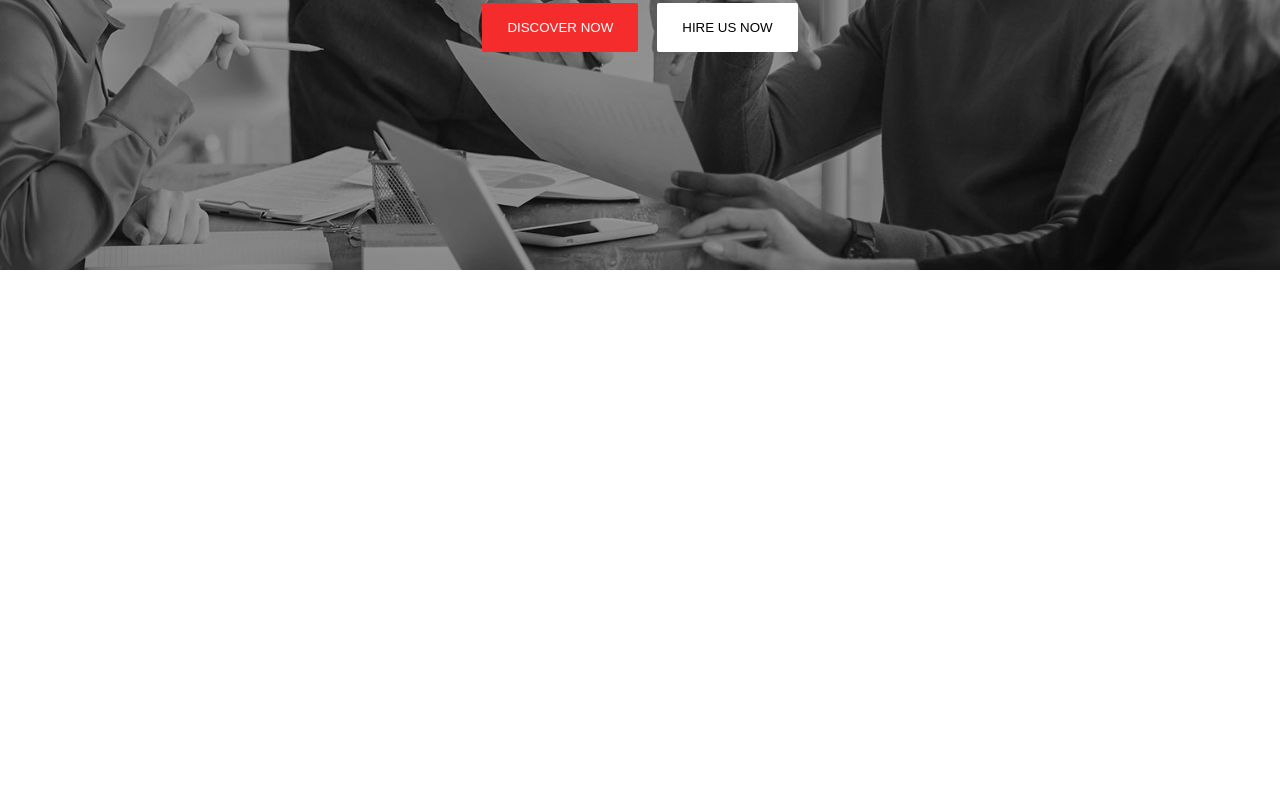
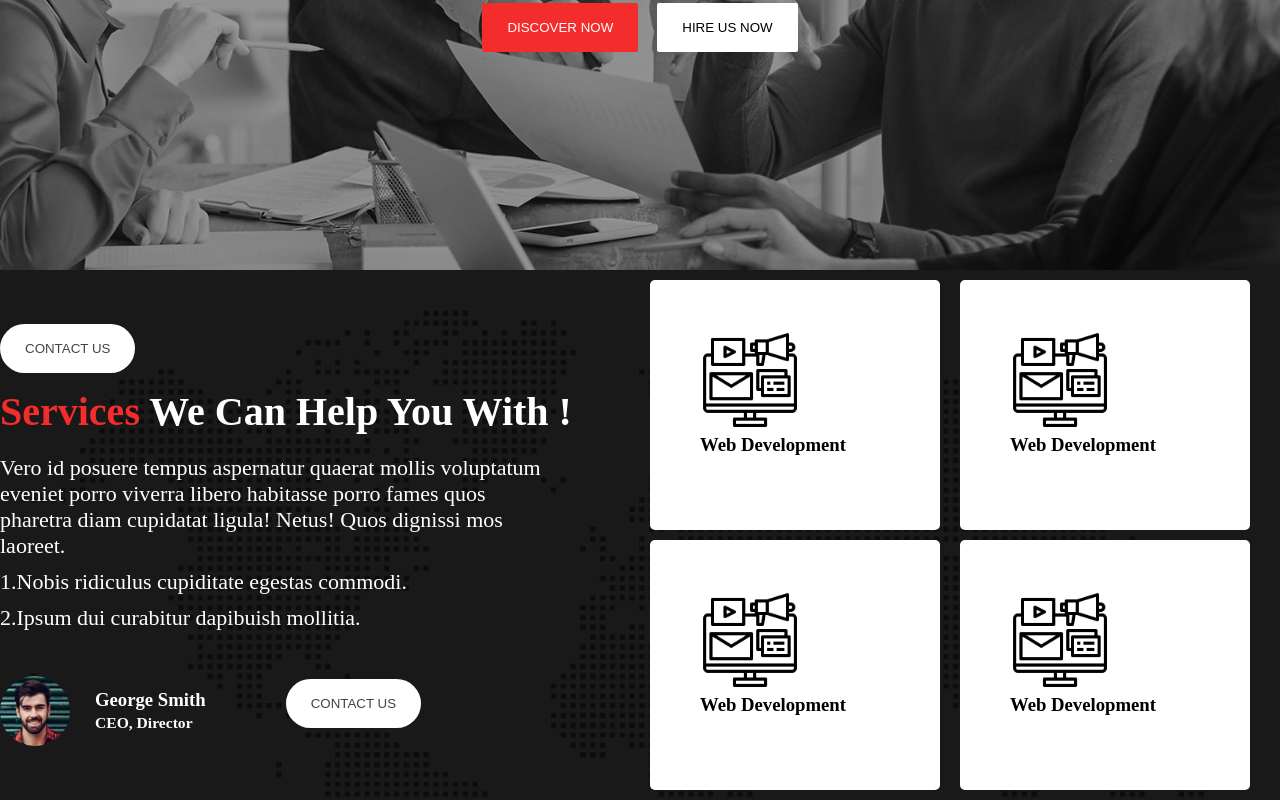
Before and after one commit to mdimranhossainwd/digital-agency, a plain HTML site: page index.html in a window 1280 px wide. Shown: the part 619-1419 px from the top of the page. Before the commit the page ends 889 px from the top, so only its background shows below. Drawn offline with Linux system fonts and the light colour scheme.

Commit message:
Service-area-completed

```diff
--- a/css/style.css
+++ b/css/style.css
@@ -4,6 +4,7 @@
 }
 
 /* COMMON CSS  */
+
 .btn {
   padding: 17px 25px;
   border-radius: 2px;
@@ -11,6 +12,13 @@
   color: #fff;
   text-transform: uppercase;
   border: none;
+}
+
+.btn-overlay {
+  color: #444;
+  background-color: #fff;
+  border-radius: 50px;
+  margin-bottom: 15px;
 }
 
 .btn-primary {
@@ -83,3 +91,62 @@
 .banner-content button {
   margin-top: 20px;
 }
+
+/* SECTION-CONTAINER  */
+
+.service-area {
+  display: flex;
+  background-image: url("../img/image/footer-bg.png"),
+    linear-gradient(rgba(0, 0, 0, 0.9), rgba(0, 0, 0, 0.9));
+  background-blend-mode: overlay;
+  background-size: cover;
+  align-items: center;
+}
+
+.service-box {
+  background-color: #fff;
+  padding: 50px;
+  border-radius: 5px;
+  width: 190px;
+  height: 150px;
+  margin: 10px;
+}
+
+.service-box img {
+  width: 100px;
+}
+
+.service-content {
+  color: #fff;
+  width: 50%;
+}
+
+.service-content h2 {
+  font-size: 40px;
+  margin-bottom: 20px;
+}
+
+.service-content span {
+  color: rgb(245, 44, 44);
+}
+
+.service-content p {
+  font-size: 22px;
+  margin-bottom: 10px;
+}
+
+.service-client-content {
+  display: flex;
+  align-items: center;
+  margin-top: 45px;
+}
+
+.service-client-content img {
+  width: 70px;
+  border-radius: 50px;
+  margin-right: 25px;
+}
+
+.service-client-content button {
+  margin-left: 80px;
+}
--- a/index.html
+++ b/index.html
@@ -46,6 +46,52 @@
         </div>
       </div>
       <!-- BANNER-AREA-END  -->
+
+      <!-- SECTION-AREA-START  -->
+      <div class="service-area">
+        <div class="service-content">
+          <button class="btn btn-overlay">Contact Us</button>
+          <h2><span>Services</span> We Can Help You With !</h2>
+          <p>
+            Vero id posuere tempus aspernatur quaerat mollis voluptatum <br />
+            eveniet porro viverra libero habitasse porro fames quos <br />
+            pharetra diam cupidatat ligula! Netus! Quos dignissi mos
+            <br />laoreet.
+          </p>
+          <p>1.Nobis ridiculus cupiditate egestas commodi.</p>
+          <p>2.Ipsum dui curabitur dapibuish mollitia.</p>
+
+          <div class="service-client-content">
+            <img src="img/image/author.jpg" alt="" />
+            <h3>
+              George Smith <br />
+              <small>CEO, Director</small>
+            </h3>
+            <button class="btn btn-overlay">Contact Us</button>
+          </div>
+        </div>
+        <div class="service-box-area">
+          <div class="service-box">
+            <img src="img/icons/digital-marketing.png" alt="" />
+            <h3>Web Development</h3>
+          </div>
+          <div class="service-box">
+            <img src="img/icons/digital-marketing.png" alt="" />
+            <h3>Web Development</h3>
+          </div>
+        </div>
+        <div class="service-box-area">
+          <div class="service-box">
+            <img src="img/icons/digital-marketing.png" alt="" />
+            <h3>Web Development</h3>
+          </div>
+          <div class="service-box">
+            <img src="img/icons/digital-marketing.png" alt="" />
+            <h3>Web Development</h3>
+          </div>
+        </div>
+      </div>
+      <!-- SECTION-AREA-END  -->
     </main>
   </body>
 </html>
```
